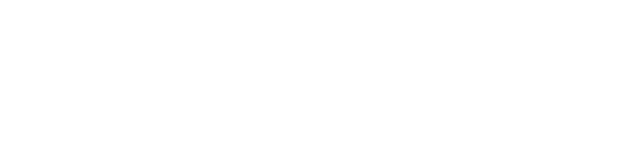
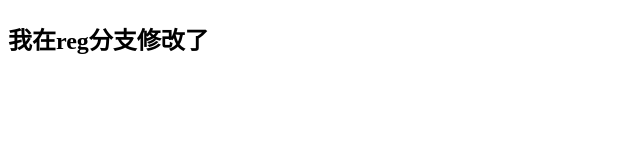
Before and after one commit to szsq10133096/project_01, a plain HTML site: page index.html in a window 1280 px wide. Shown: the whole page, without its empty margins (0-640 px from the left). Drawn offline with Linux system fonts and the light colour scheme.

Commit message:
在reg分支修改了文件

```diff
--- a/index.html
+++ b/index.html
@@ -11,7 +11,7 @@
 
 <body>
     <h1></h1>
-    <h2></h2>
+    <h2>我在reg分支修改了</h2>
 </body>
 
 </html>
```
